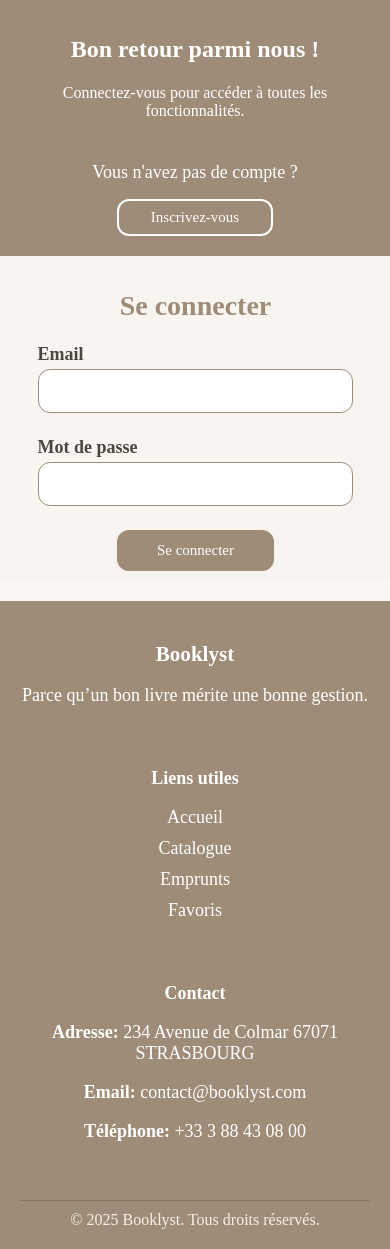
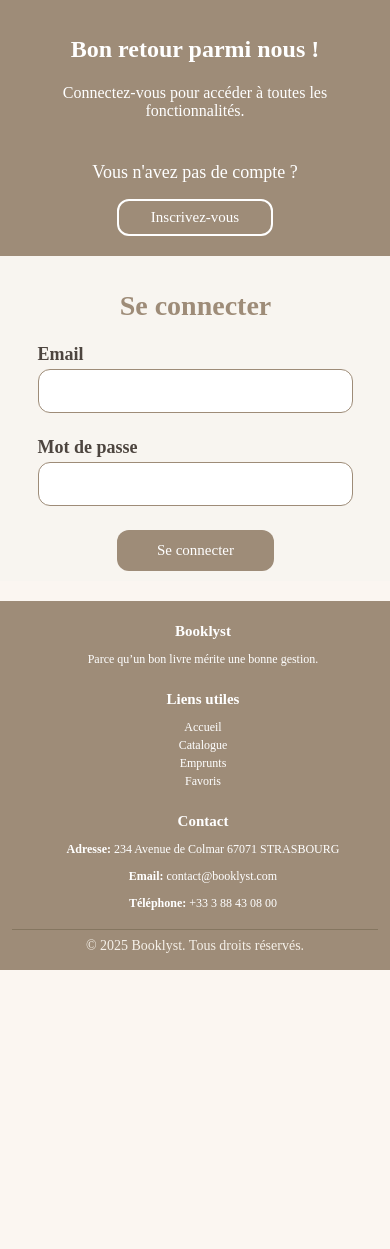
Before and after one commit to mAthilde43/GestBiblio, a React (Create React App) app in the folder frontend/: page /auth/login in a window 390 px wide. After the commit the page ends 970 px from the top, so only its background shows below. Built offline with nearby package versions, Linux system fonts and the light colour scheme.

Commit message:
responsive footer

```diff
--- a/frontend/src/components/Footer/Footer.module.css
+++ b/frontend/src/components/Footer/Footer.module.css
@@ -58,3 +58,43 @@
   padding-top: 10px;
   color: #f5f0e8;
 }
+
+/* Mobile responsive footer */
+@media (max-width: 768px) {
+  .footer {
+    padding: 16px 12px;
+    font-size: 12px;
+  }
+
+  .footer .container {
+    flex-direction: column;
+    align-items: center;
+  }
+
+  .footer .left,
+  .footer .center,
+  .footer .right {
+    flex: none;
+    width: 100%;
+    min-width: 0;
+    margin-bottom: 0;
+    text-align: center;
+    padding: 6px 8px;
+  }
+
+  .footer h3,
+  .footer h4 {
+    font-size: 15px;
+    margin: 0;
+  }
+
+  .footer ul li {
+    margin-bottom: 3px;
+  }
+
+  .footer .bottom {
+    font-size: 14px;
+    padding-top: 8px;
+    margin-top: 0;
+  }
+}
```
